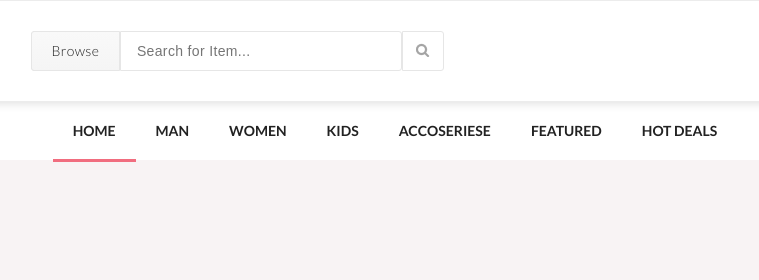
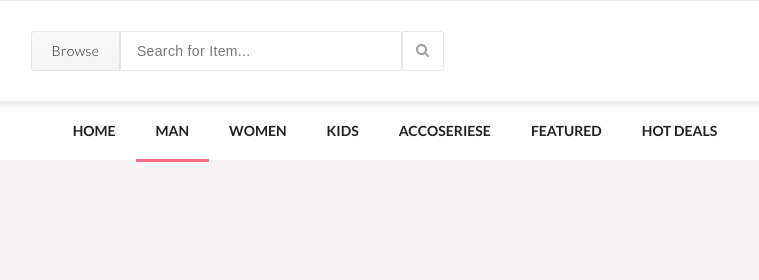
Before and after one commit to Vorotyagin-Anton/professional_css, a plain HTML site: page product_man.html in a window 1280 px wide. Shown: the top 280 px of the page, 245-1004 px from the left. Drawn offline with Linux system fonts and the light colour scheme.

Commit message:
Исправил ошибку в коммите _Добавил мегаменю_

```diff
--- a/product_man.html
+++ b/product_man.html
@@ -24,8 +24,8 @@
 	</header>
 	<nav class="center">
 		<ul class="menu">
-			<li class="menu__list"><a href="index.html" class="menu__link menu__link__active">Home</a></li>
-			<li class="menu__list"><a href="product_man.html" class="menu__link">Man</a></li>
+			<li class="menu__list"><a href="index.html" class="menu__link">Home</a></li>
+			<li class="menu__list"><a href="product_man.html" class="menu__link menu__link__active">Man</a></li>
 			<li class="menu__list"><a href="#" class="menu__link">Women</a>
 				<div class="drop">
 					<div class="drop-flex">
```
Also changed, not shown: checkout.html (+1 -1 lines), shopping_cart.html (+1 -1 lines), single_page.html (+1 -1 lines).
